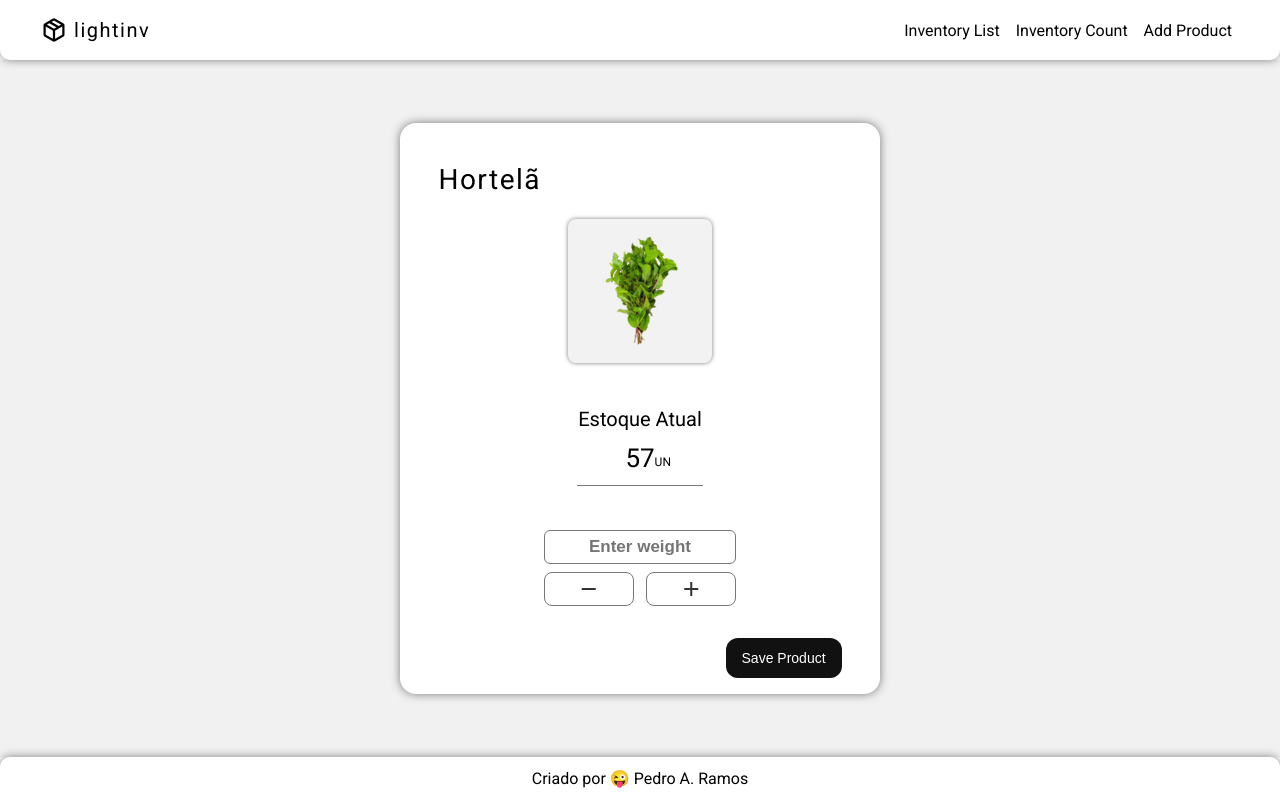
After one commit to PedroA-78/horti-controller, a PHP site: template views/inventory_product.php in a window 1280 px wide. The commit adds this page. Run offline with PHP 8.4, Linux system fonts and the light colour scheme; the template is opened without the code that fills it, so the values that code supplies are empty.

Commit message:
feat (count page)
- criado a página de contagem

```diff
--- a/includes/header.php
+++ b/includes/header.php
@@ -8,7 +8,7 @@
 
     <div class="header_pages">
         <a href="/products">Inventory List</a>
-        <a href="">Inventory Count</a>
+        <a href="/count">Inventory Count</a>
         <a href="/products/add">Add Product</a>
     </div>
 </header>
--- a/views/inventory_add.php
+++ b/views/inventory_add.php
@@ -52,7 +52,7 @@
                     <div class="product_add_preview_custom" onclick="product_preview.click()">
                         <span class="material-symbols-outlined">cloud_upload</span>
                         <p>Click to Upload</p>
-                        <p></p>
+                        <p class="product_add_preview_name"></p>
                     </div>
                 </div>
 
--- a/views/inventory_list.php
+++ b/views/inventory_list.php
@@ -9,7 +9,7 @@
 </head>
 <body>
     <?php include_once 'includes/header.php'?>
-    <main>
+    <main class="page_products">
         <div class="products_cards">
             <div class="products_card">
                 <div class="products_name">
--- /dev/null
+++ b/views/inventory_product.php
@@ -0,0 +1,46 @@
+<!DOCTYPE html>
+<html lang="en">
+<head>
+    <meta charset="UTF-8">
+    <meta name="viewport" content="width=device-width, initial-scale=1.0">
+    <title>Product</title>
+    <link rel="stylesheet" href="../views/styles/style.css">
+    <link href="https://fonts.googleapis.com/css2?family=Material+Symbols+Outlined" rel="stylesheet"/>
+</head>
+<body>
+    <?php include_once 'includes/header.php' ?>
+
+    <main class="page_count_item">
+        <div class="product_box">
+            <form action="">
+                <div class="product_name">
+                    <h2>Hortelã</h2>
+                </div>
+
+                <div class="product_preview">
+                    <img src="../images/hortela.png">
+                </div>
+
+                <div class="product_amount">
+                    <p>Estoque atual</p>
+                    <p>57<span>UN</span></p>
+                </div>
+
+                <div class="product_input">
+                    <input type="number" placeholder="Enter weight">
+                    <div class="product_input_actions">
+                        <p class="_remove"><span class="material-symbols-outlined">remove</span></p>
+                        <p class="_add"><span class="material-symbols-outlined">add</span></p>
+                    </div>
+                </div>
+
+                <div class="product_save">
+                    <button type="button">Save Product</button>
+                </div>
+            </form>
+        </div>
+    </main>
+
+    <?php include_once 'includes/footer.php' ?>
+</body>
+</html>
--- a/views/styles/style.css
+++ b/views/styles/style.css
@@ -16,6 +16,10 @@ body {
     height: 100vh;
     display: flex;
     flex-direction: column;
+}
+
+header {
+    z-index: 1;
 }
 
 /* HEADER */
@@ -88,6 +92,10 @@ main {
     overflow: auto;
 }
 
+.page_products {
+    background-color: #f1f1f1;
+}
+
 /* MAIN > PRODUCTS > CARDS */
 
 .products_cards {
@@ -108,6 +116,7 @@ main {
     margin: 0 auto;
     padding: 16px 20px;
     border-radius: 12px;
+    background-color: white;
     box-shadow: 0 0 10px 0 gray;
     box-sizing: border-box;
     cursor: default;
@@ -164,7 +173,7 @@ main {
     display: flex;
     align-items: center;
     justify-content: center;
-    background-color: #e7e7e7;
+    background-color: #f1f1f1;
 }
 
 /* MAIN > PRODUCT-BOX */
@@ -252,7 +261,15 @@ main {
 .product_add_preview_custom p {
     margin: 0;
     color: #aaa;
+    font-size: 16px;
+}
+
+.product_add_preview_custom .product_add_preview_name {
+    margin: 8px;
+    padding: 4px 24px;
+    border-bottom: 2px dashed;
     font-size: 18px;
+    font-weight: 600;
 }
 
 .product_add_actions {
@@ -283,6 +300,172 @@ main {
     color: white;
 }
 
+/* MAIN (INVENTORY COUNT) */
+
+.page_count,
+.page_count_item {
+    background-color: #f1f1f1;
+}
+
+/* MAIN > COUNT */
+
+.products_infos p {
+    margin: 10px 0;
+    text-align: center;
+    color: #333;
+    font-size: 17px;
+    font-weight: 500;
+}
+
+.page_count .products_cards .products_card {
+    cursor: pointer;
+}
+
+/* MAIN (INVENTORY COUNT ITEM) */
+
+.page_count_item {
+    display: flex;
+    align-items: center;
+    justify-content: center;
+}
+
+/* MAIN > COUNT-ITEM */
+
+.product_box {
+    width: 80%;
+    max-width: 480px;
+    padding: 16px;
+    border-radius: 16px;
+    background-color: white;
+    box-shadow: 0 0 10px 0 #777;
+    box-sizing: border-box;
+}
+
+.product_box form {
+    width: 90%;
+    margin: 0 auto;
+}
+
+.product_name h2 {
+    font-size: 28px;
+    font-weight: 400;
+    letter-spacing: 1.5px;
+}
+
+.product_preview img {
+    display: block;
+    width: 120px;
+    height: 120px;
+    margin: 0 auto;
+    padding: 12px;
+    border-radius: 8px;
+    box-shadow: 0 0 4px 0 #777;
+    background-color: rgba(0, 0, 0, .05);
+}
+
+.product_amount {
+    padding: 20px 0;
+    text-align: center;
+}
+
+.product_amount p:first-child {
+    margin: 0;
+    margin-top: 24px;
+    font-size: 20px;
+    text-transform: capitalize;
+}
+
+.product_amount p:nth-child(2) {
+    position: relative;
+    display: inline-block;
+    margin: 0;
+    padding: 12px 48px;
+    border-bottom: 1px solid #777;
+    font-size: 26px;
+}
+
+.product_amount p span {
+    position: absolute;
+    bottom: 16px;
+    font-size: 12px;
+}
+
+.product_input {
+    margin-top: 24px;
+    display: grid;
+    align-items: center;
+    justify-content: center;
+}
+
+.product_input input {
+    outline: none;
+    width: 80%;
+    display: block;
+    margin: 0 auto;
+    border: 1px solid #777;
+    border-radius: 6px;
+    padding: 6px 6px;
+    color: #333;
+    text-align: center;
+    font-weight: 600;
+    font-size: 17px;
+    box-sizing: border-box;
+}
+
+.product_input input::-webkit-outer-spin-button,
+.product_input input::-webkit-inner-spin-button {
+    -webkit-appearance: none;
+    margin: 0;
+}
+
+.product_input_actions {
+    width: 80%;
+    margin: 0 auto;
+    display: grid;
+    grid-template-columns: 1fr 1fr;
+    align-items: center;
+    justify-content: center;
+    gap: 12px;
+}
+
+.product_input_actions p {
+    margin: 8px 0;
+    padding: 4px;
+    border: 1px solid #777;
+    border-radius: 8px;
+    text-align: center;
+    color: #333;
+    cursor: pointer;
+    transition: ease-in-out 300ms;
+}
+
+.product_input_actions p:hover {
+    transform: scale(.975);
+}
+
+.product_input_actions span {
+    display: block;
+}
+
+.product_save {
+    margin: 24px 0 0;
+    text-align: end;
+}
+
+.product_save button {
+    border: none;
+    border-radius: 12px;
+    padding: 12px 16px;
+    color: white;
+    font-size: 14px;
+    background-color: #111;
+    cursor: pointer;
+    transition: ease-in-out 300ms;
+}
+
+.product_save button:hover {
+    transform: scale(.975);
+}
 
 /* FOOTER */
 
```
Also changed, not shown: index.php (+6 -1 lines), views/inventory_count.php (added, +86 -0 lines), .htaccess (added).
